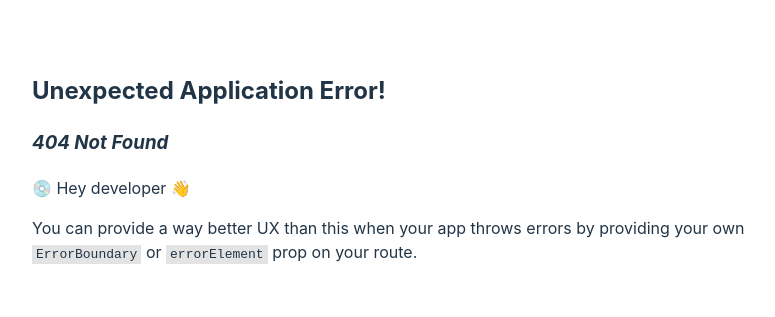
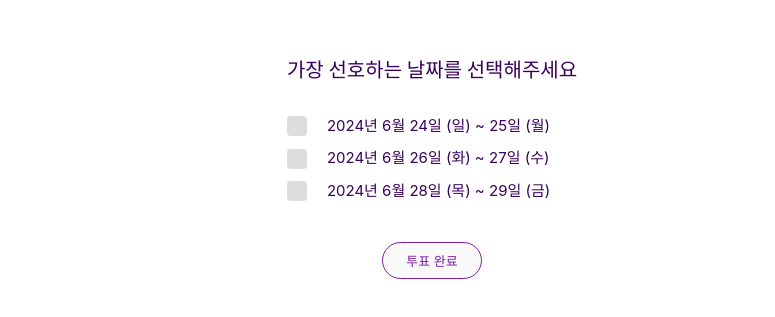
Before and after one commit to handong-app/project-t, a React (Vite) app: page /vote in a window 1280 px wide. Before the commit this address had no page. Shown: the part 233-550 px from the top of the page, without its empty margins (208-983 px from the left). Built offline with nearby package versions, Linux system fonts and the light colour scheme.

Commit message:
css + 기능

```diff
--- a/src/App.jsx
+++ b/src/App.jsx
@@ -17,6 +17,7 @@ function App() {
       <TestComponent />
       <Link to="/test">To Test Page</Link>
       <Link to="/login">To Login Page</Link>
+      <Link to="/vote">To Vote Page</Link>
     </div>
   );
 }
--- a/src/main.jsx
+++ b/src/main.jsx
@@ -7,6 +7,7 @@ import "./index.css";
 import { RouterProvider, createBrowserRouter } from "react-router-dom";
 import TestPage from "./pages/TestPage.jsx";
 import LoginPage from "./pages/LoginPage.jsx";
+import VotePage from "./pages/VotePage.jsx";
 
 const router = createBrowserRouter([
   {
@@ -20,6 +21,10 @@ const router = createBrowserRouter([
   {
     path: "/login",
     element: <LoginPage />,
+  },
+  {
+    path: "/vote",
+    element: <VotePage />,
   },
 ]);
 
--- /dev/null
+++ b/src/pages/VotePage.jsx
@@ -0,0 +1,93 @@
+import React, { useState } from "react";
+import styled from "styled-components";
+
+function VotePage() {
+  const [selectedDate, setSelectedDate] = useState(null);
+
+  const handleRadioChange = (index) => {
+    setSelectedDate(index);
+  };
+
+  const dates = [
+    "2024년 6월 24일 (일) ~ 25일 (월)",
+    "2024년 6월 26일 (화) ~ 27일 (수)",
+    "2024년 6월 28일 (목) ~ 29일 (금)",
+  ];
+
+  return (
+    <PageContainer>
+      <Container>
+        <Title>가장 선호하는 날짜를 선택해주세요</Title>
+        {dates.map((date, index) => (
+          <VoteContainer key={index} onClick={() => handleRadioChange(index)}>
+            <SelectBtn checked={selectedDate === index} />
+            <Date checked={selectedDate === index}>{date}</Date>
+          </VoteContainer>
+        ))}
+        <CompleteBtn>투표 완료</CompleteBtn>
+      </Container>
+    </PageContainer>
+  );
+}
+
+export default VotePage;
+
+const PageContainer = styled.div`
+  display: flex;
+  justify-content: center;
+  align-items: center;
+  height: 100vh;
+`;
+
+const Container = styled.div`
+  text-align: center;
+`;
+
+const Title = styled.div`
+  font-size: 20px;
+  font-weight: bold;
+  color: #39005c;
+  margin-bottom: 30px;
+`;
+
+const VoteContainer = styled.div`
+  display: flex;
+  align-items: center;
+  justify-content: flex-start;
+  color: #39005c;
+  margin-bottom: 10px;
+  cursor: pointer;
+`;
+
+const SelectBtn = styled.div`
+  width: 20px;
+  height: 20px;
+  border-radius: 4px;
+  margin-right: 20px;
+  background-color: ${({ checked }) => (checked ? "#7B1FA2" : "#dddddd")};
+  cursor: pointer;
+  &:hover {
+    background-color: #691b8a90;
+  }
+`;
+
+const Date = styled.div`
+  font-size: 15px;
+  color: ${({ checked }) => (checked ? "#7B1FA2" : "#39005c")};
+`;
+
+const CompleteBtn = styled.button`
+  margin-top: 30px;
+  width: 100px;
+  height: 37px;
+  border-radius: 35px;
+  border: 1px #7b1fa2 solid;
+
+  color: #7b1fa2;
+  font-size: 13px;
+
+  &:hover {
+    color: white;
+    background-color: #7b1fa2;
+  }
+`;
```
